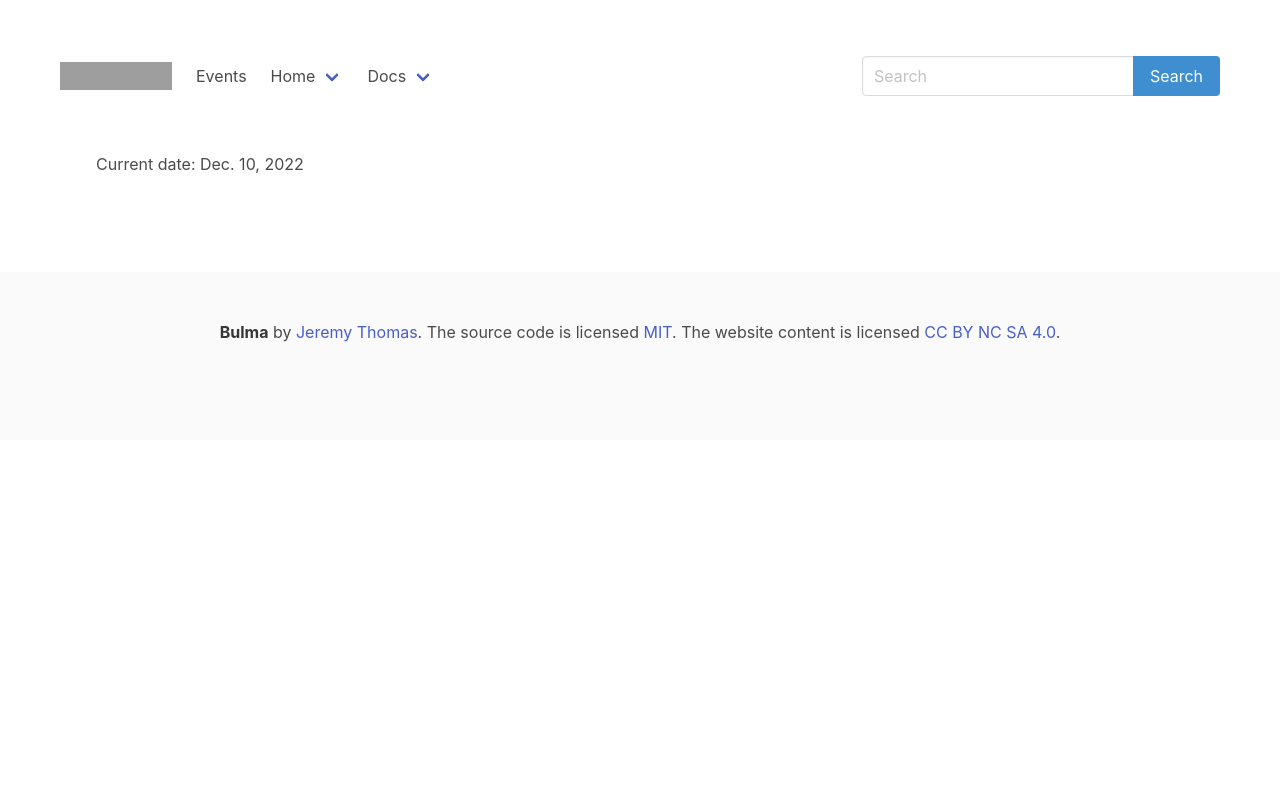
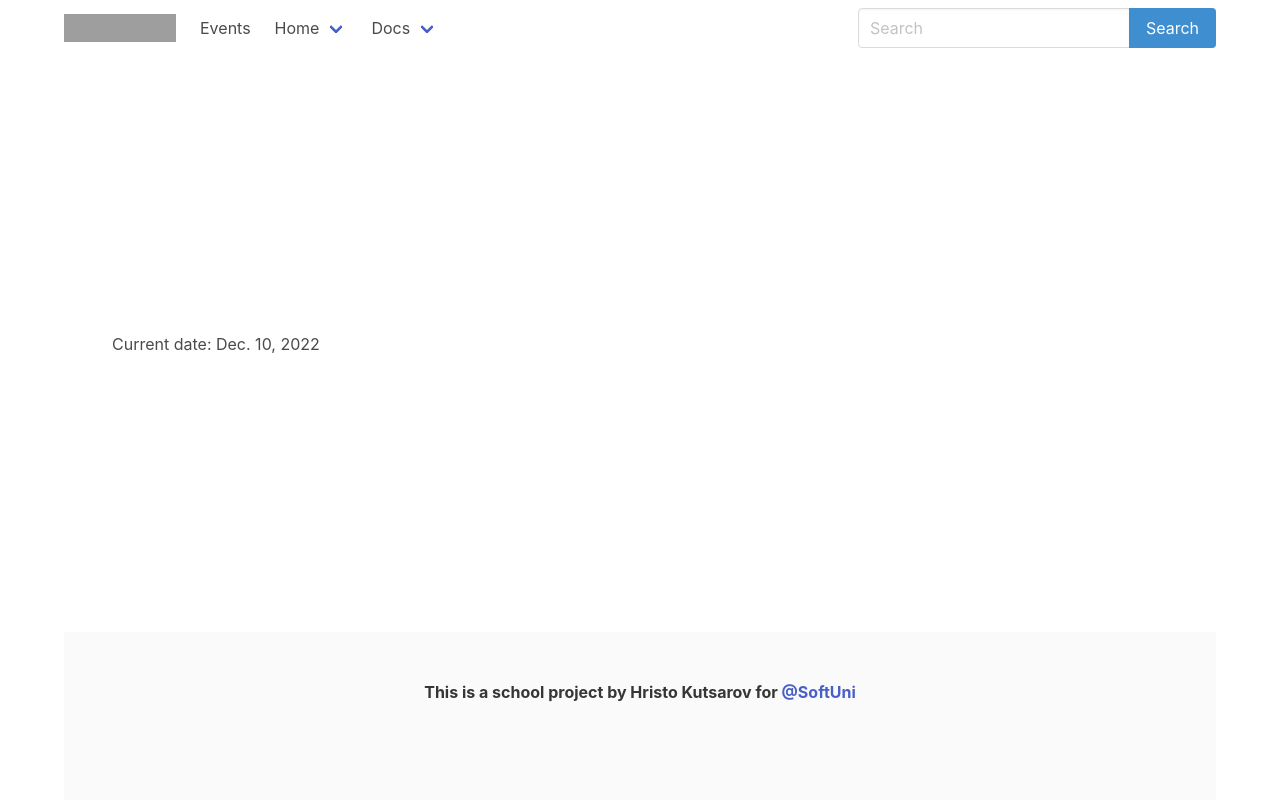
Before and after one commit to Hr-kutsarov/django_website, a Django app: page / in a window 1280 px wide. Run offline with Django 4.2, Linux system fonts and the light colour scheme; grey boxes are pictures that could not be loaded.

Commit message:
Fixed footer, optimized code

```diff
--- a/templates/core/Base.html
+++ b/templates/core/Base.html
@@ -1,34 +1,31 @@
 <!DOCTYPE html>
-<html>
   <head>
     <meta charset="utf-8">
     <meta name="viewport" content="width=device-width, initial-scale=1">
     <title>Welcome to My local theatre!</title>
     <link rel="stylesheet" href="https://cdn.jsdelivr.net/npm/bulma@0.9.4/css/bulma.min.css">
-    <style>
-    .center {display: flex; justify_content: center; allign-items: center;}
-    </style>
   </head>
 
+<div class='container hero is-fullheight'>
+
     <body>
-<section class="section">
 
         {% include 'core/navbar.html' %}
+
         {% block content %}
-
         {% endblock %}
-</section>
 
     </body>
 
+    <div class="hero-foot">
         <footer class="footer">
-  <div class="content has-text-centered">
-    <p>
-      <strong>Bulma</strong> by <a href="https://jgthms.com">Jeremy Thomas</a>. The source code is licensed
-      <a href="http://opensource.org/licenses/mit-license.php">MIT</a>. The website content
-      is licensed <a href="http://creativecommons.org/licenses/by-nc-sa/4.0/">CC BY NC SA 4.0</a>.
-    </p>
+              <div class="has-text-centered">
+                  <p><strong>This is a school project by Hristo Kutsarov for <a href="https://softuni.bg/">@SoftUni</a></strong></p>
               </div>
         </footer>
+    </div>
+
+</div>
+
 
 </html>
```
Lines whose indentation alone changed are shown as unchanged.
